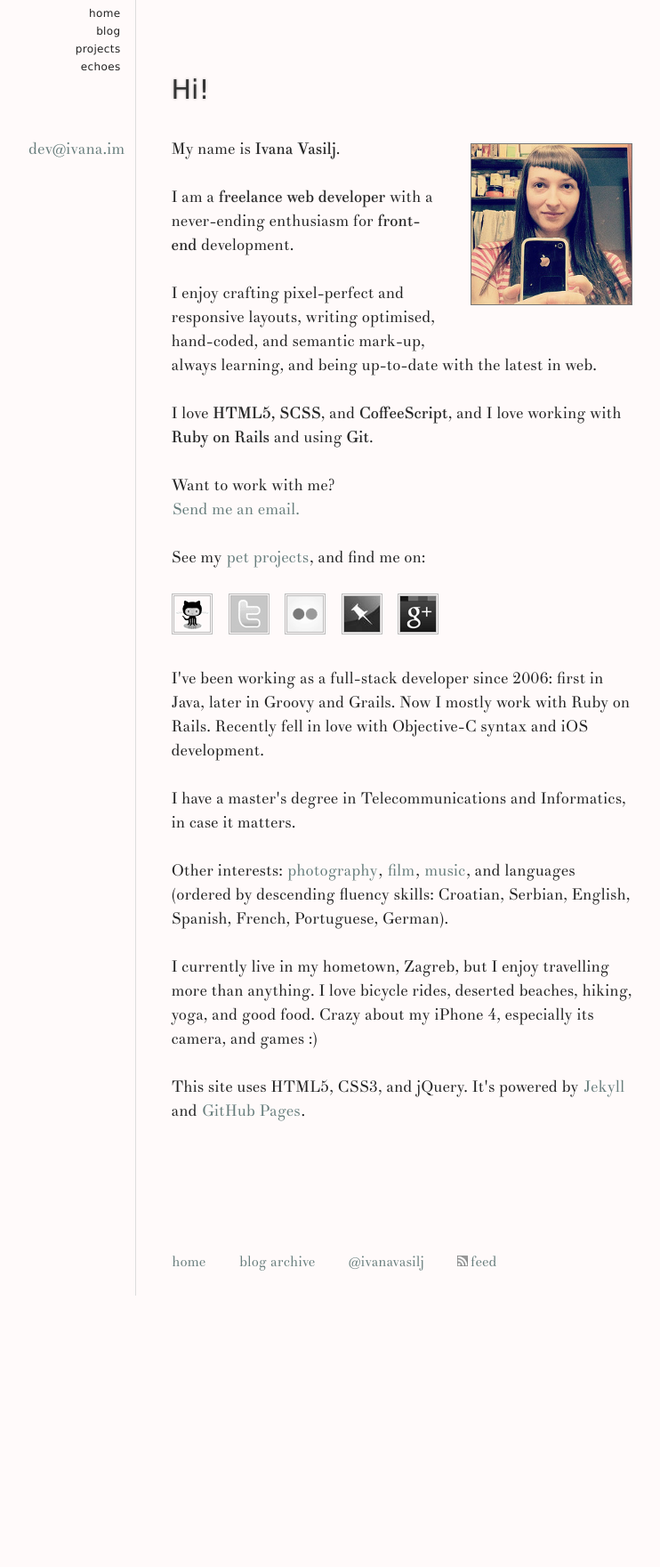
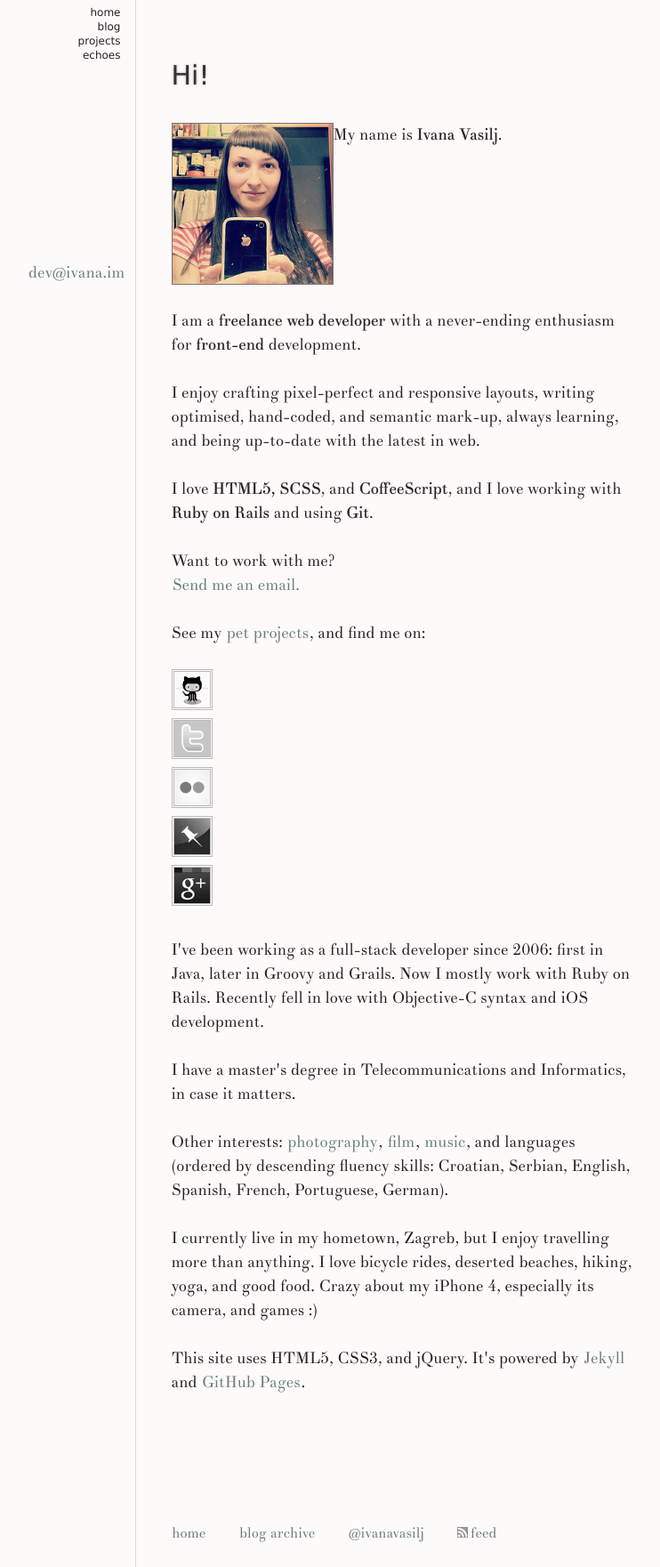
Before and after one commit to ivana/ivana.github.com, a Jekyll site: the page built from index.html, in a window 1280 px wide. Shown: the whole page at 89% size, without its empty margins (209-951 px from the left). Built offline with Jekyll 4.4.1, drawn with Linux system fonts in a browser that asks for light colours; Markdown is read by kramdown in place of the engine named in the settings; before the commit the page ends 1456 px from its top, so only the background shows below that.

Commit message:
optimise my crappy css

```diff
--- a/css/style.css
+++ b/css/style.css
@@ -14,9 +14,6 @@ body {
 }
 body > * { font-size:1.8em }
 
-  body > header { padding-top:1.6em }
-    body > header img { float:right }
-
 aside, footer { font-size:16px }
 aside { margin-top:3.4em }
 footer {
@@ -26,44 +23,17 @@ footer {
 footer li { display:inline; padding-right:2em }
 footer img { padding-right:.15em; height:12px }
 
+em { font-style:normal; text-shadow:0 0 1px #333 }
+img { border:0 none }
+
 p {
   font-size:1em; line-height:1.5em;
   margin-bottom:1.5em;
 }
-  article header + p { margin-top:-1.35em }
-
-code { font:.95em courier, monospace;}
-code, blockquote { color:#555 }
-pre code {
-  display:block;
-  font-size:14px; line-height:18px; white-space:pre-wrap;
-  margin:-1.9em 0 0 -40px; padding:0 1em 0 40px;
-}
-pre code, blockquote { background:#eee; margin-bottom:-0.9em; border-radius:0 9px 9px 0; }
-}
-blockquote { margin:0 0 1em -2.25em }
-blockquote { padding:1em .5em 0 2.25em }
-  blockquote p:first-child:before { content:'“'; font-size:2em }
-  blockquote p:first-child { text-indent:-1.15em }
-  blockquote p:last-child { padding-bottom:1em }
-
-img { border:0 none }
-
-time { font-size:0.85em }
-article header time {
-  display:block;
-  position:relative; right:17em; top:2px;
-  width:200px; text-align:right;
-}
-
-em { font-style:normal; text-shadow:0 0 1px #333 }
 
 /* nav */
 nav { position:relative; right:575px; top:5px; }
-nav li {
-  letter-spacing:.03em; line-height:20px; text-align:right;
-  font-size:12px;
-}
+nav li { text-align:right; font-size:12px; padding-top:2px; }
 nav a { text-decoration:none }
 nav a:hover:before { content:'= ' }
 
@@ -81,14 +51,12 @@ body > article > section h1 { margin:1.5em 0 1em }
 body > article > section > h1 { font-size:22px; }
 body > article > section > section > h1 { font-size:18px }
 
-/* anchors */
+/* links */
 a {
   color:inherit;
   text-decoration:none;
 }
-
 header a:focus, header a:active, header a:visited { outline:0 none }
-
 p a, article li a, footer a, aside a {
   color:#677D7C;
   padding:0 .05em;
@@ -122,11 +90,11 @@ nav ul li:before { content:'= ' }
   display: block; width:110px; padding: 0 5px;
   position: relative; right: 9.2em; bottom: 1.5em; margin-bottom: -1.5em;
 }
-.vcard .photo { float:right; margin:7px 0 30px 30px; border:1px solid #777; width:180px; }
-  /* social links */
-.vcard ol { margin:1.5em 0; padding-left:0 }
-  .vcard ol li { display:inline; padding-left:10px }
-  .vcard ol li:first-child { padding-left:0 }
+.vcard .photo { float:left; border:1px solid #777; width:180px; }
+.vcard ol { margin:1.5em 0; padding-left:0; list-style-type:none }
+.vcard ol a { font-size:14px; color:inherit; text-transform:lowercase }
+/*  .vcard ol li { display:inline; padding-left:10px }*/
+/*  .vcard ol li:first-child { padding-left:0 }*/
   .vcard ol img { border:3px double #BBB; width:40px }
   .vcard ol a:hover { position:relative; bottom:2px; left:1px; background:none }
 
@@ -150,6 +118,29 @@ nav ul li:before { content:'= ' }
 }
 #archive a:hover { color:#111 }
 
+/* post */
+article header + p { margin-top:-1.35em }
+
+time { font-size:0.85em }
+article header time {
+  display:block;
+  position:relative; right:17em; top:2px;
+  width:200px; text-align:right;
+}
+
+code { font:.95em courier, monospace;}
+code, blockquote { color:#555 }
+pre code, blockquote { background:#eee; border-radius:0 9px 9px 0; }
+pre code {
+  display:block;
+  font-size:14px; line-height:18px; white-space:pre-wrap;
+  margin:-1.9em 0 0 -40px; padding:0 1em 0 40px;
+}
+blockquote { padding:1em .5em 0 2.25em; margin:0 0 1em -2.25em }
+blockquote p:first-child:before { content:'“'; font-size:2em }
+blockquote p:first-child { text-indent:-1.15em }
+blockquote p:last-child { padding-bottom:1em }
+
 /* echoes */
 #echoes > h1 { margin-bottom:.5em }
 #echoes section h1 { font:inherit; }
@@ -159,22 +150,22 @@ nav ul li:before { content:'= ' }
   position: relative; top: 34px; right: 80px;
 }
 #echoes li { margin-bottom:1.2em; font-size:.85em }
-#echoes time { display:block }
+#echoes time { display:block; margin-top:3px; }
 .annotated ol { margin-top:-0.2em }
 .annotated ol a { margin-top:-0.1em; line-height:1.2em; font-size:14px; color:#677D7C; }
 .annotated p, .annotated q { margin-top:.2em }
 #echoes q { display:block; line-height:1.5em }
-  #echoes #twitter q {
+#twitter q {
   background:#eee; color:#555;
   margin-left:-40px; padding:.2em .5em .4em 40px;
   border-radius:0 9px 9px 0;
   text-indent:-0.9em; quotes:none;
 }
-  #echoes #twitter q:before { content:'“'; font-size:2em }
-  #echoes #twitter q:after { content:'' } /* Webkit */
-#echoes #lastfm p { font-size:.85em }
-#echoes #flickr li { display:inline }
-#echoes #flickr li img { border:1px solid #bbb; margin-right:8px }
+#twitter q:before { content:'“'; font-size:2em }
+#twitter q:after { content:'' } /* Webkit */
+#lastfm p { font-size:.85em }
+#flickr li { display:inline }
+#flickr li img { border:1px solid #bbb; margin-right:8px }
 
 @media only screen and (max-device-width:480px) {
   .vcard a.email { bottom:29px; }
@@ -183,5 +174,6 @@ nav ul li:before { content:'= ' }
 
 /* post specific */
 .i365 img { display:block; width:475px; margin:15px 0 25px; }
+section.i365 { margin-bottom:-2em }
 aside.i365 p { margin-bottom:.5em }
 aside.i365 ul { margin:.5em 4px; }
```
Lines whose indentation alone changed are shown as unchanged.
